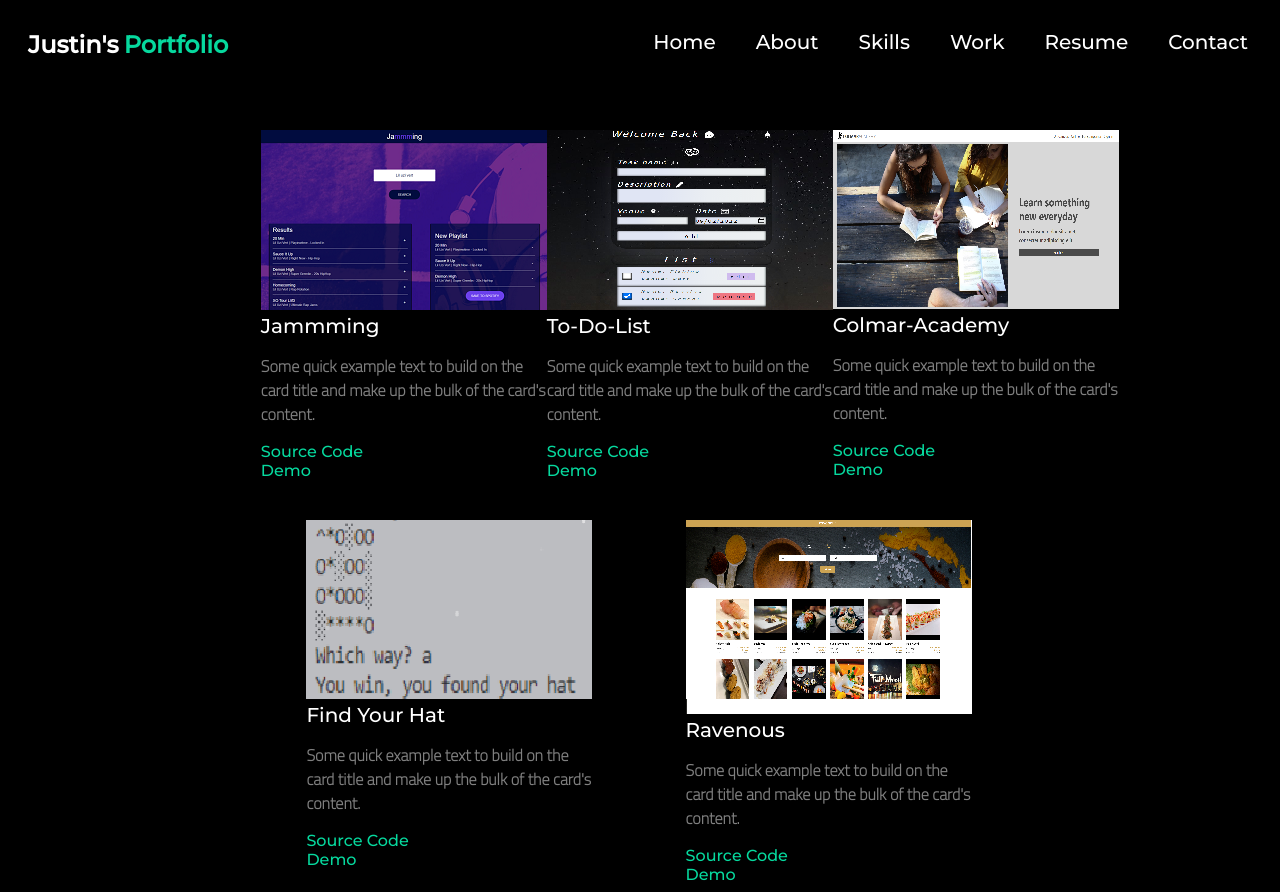
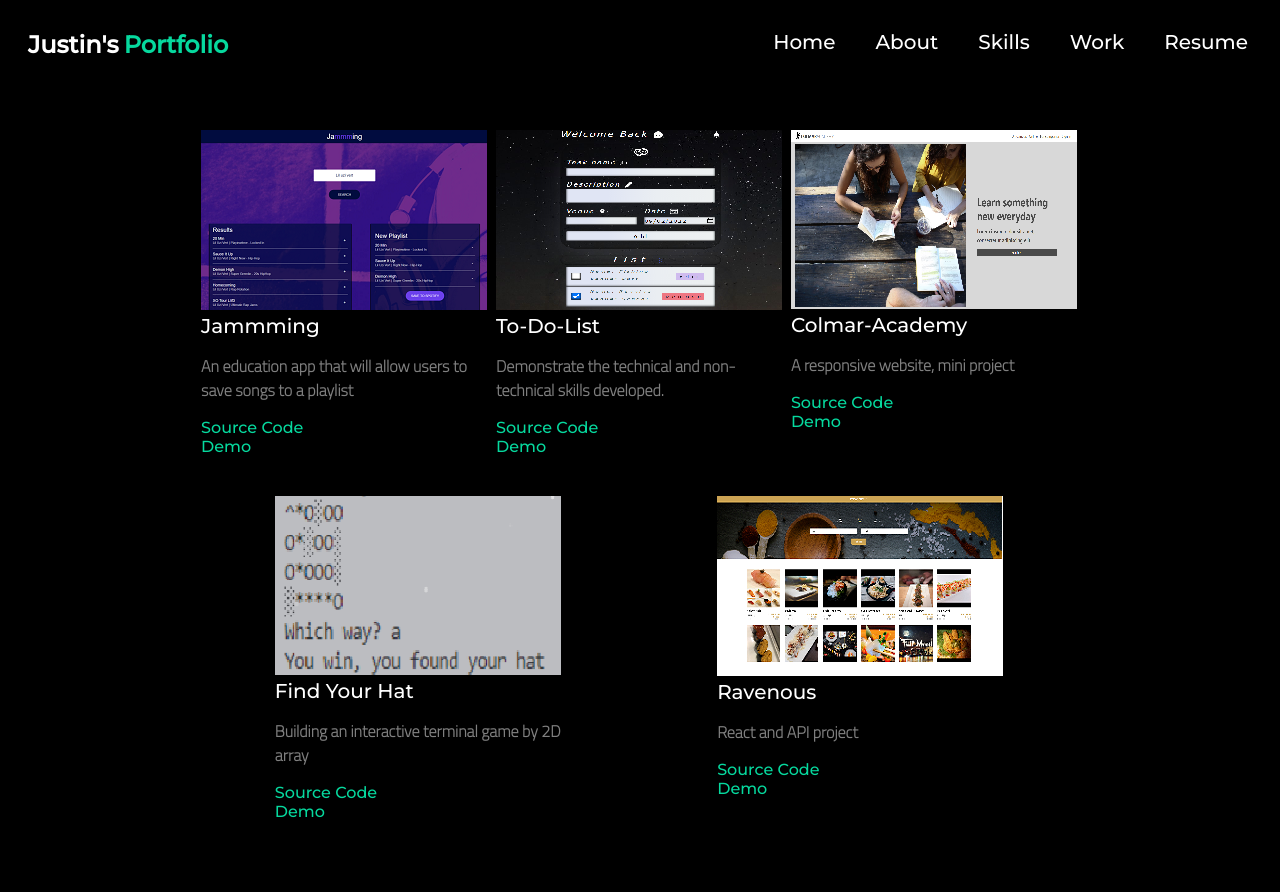
Before and after one commit to JustinPong/Portfolio, a React (Create React App) app: page /work in a window 1280 px wide. After the commit the page ends 829 px from the top, so only its background shows below. Built offline with nearby package versions, Linux system fonts and the light colour scheme.

Commit message:
nearly finish!

```diff
--- a/src/components/Nav/Nav.js
+++ b/src/components/Nav/Nav.js
@@ -20,7 +20,7 @@ function Nav() {
                 <Link to="/skills" className="link">Skills</Link>
                 <Link to="/work" className="link">Work</Link>
                 <a href={Pdf} className="link">Resume</a>
-                <Link to="/contact" className="link">Contact</Link>
+                {/* <Link to="/contact" className="link">Contact</Link> */}
             </div>
         </div>
     )
--- a/src/components/Work/Work.css
+++ b/src/components/Work/Work.css
@@ -14,7 +14,7 @@
     justify-content: space-around;
     margin: 0 auto;
     margin-top: 130px;
-    width: 60%;
+    width: 70%;
 }
 
 .work-page-bottom{
@@ -22,7 +22,7 @@
     justify-content: space-around;
     margin: 0 auto;
     margin-top: 40px;
-    width: 60%;
+    width: 70%;
 }
 
 .work-link{
--- a/src/components/Work/Work.js
+++ b/src/components/Work/Work.js
@@ -19,8 +19,7 @@ function Work() {
                     <Card.Body>
                         <Card.Title>Jammming</Card.Title>
                         <Card.Text className='card-text'>
-                            Some quick example text to build on the card title and make up the bulk of
-                            the card's content.
+                            An education app that will allow users to save songs to a playlist
                         </Card.Text>
                         <a className="work-link" href="https://github.com/JustinPong/Jammming" variant="primary">Source Code</a><br />
                         <a className="work-link" href="https://justinpong.github.io/Jammming/" variant="primary">Demo</a>
@@ -31,11 +30,10 @@ function Work() {
                     <Card.Body>
                         <Card.Title>To-Do-List</Card.Title>
                         <Card.Text className='card-text'>
-                            Some quick example text to build on the card title and make up the bulk of
-                            the card's content.
+                            Demonstrate the technical and non-technical skills developed.
                         </Card.Text>
-                        <a className="work-link" href="https://github.com/JustinPong/react-tasks-manager" variant="primary">Source Code</a><br />
-                        <a className="work-link" href="#" variant="primary">Demo</a>
+                        <a className="work-link" href="https://github.com/JustinPong/react-todo-list" variant="primary">Source Code</a><br />
+                        <a className="work-link" href="https://justinpong.github.io/react-todo-list/" variant="primary">Demo</a>
                     </Card.Body>
                 </Card>
                 <Card style={{ width: '18rem' }}>
@@ -43,8 +41,7 @@ function Work() {
                     <Card.Body>
                         <Card.Title>Colmar-Academy</Card.Title>
                         <Card.Text className='card-text'>
-                            Some quick example text to build on the card title and make up the bulk of
-                            the card's content.
+                            A responsive website, mini project
                         </Card.Text>
                         <a className="work-link" href="https://github.com/JustinPong/Colmar-Academy" variant="primary">Source Code</a><br />
                         <a className="work-link" href="https://justinpong.github.io/Colmar-Academy/" variant="primary">Demo</a>
@@ -57,8 +54,7 @@ function Work() {
                     <Card.Body>
                         <Card.Title>Find Your Hat</Card.Title>
                         <Card.Text className='card-text'>
-                            Some quick example text to build on the card title and make up the bulk of
-                            the card's content.
+                            Building an interactive terminal game by 2D array
                         </Card.Text>
                         <a className="work-link" href="https://github.com/JustinPong/find-your-hat" variant="primary">Source Code</a><br />
                         <a className="work-link" href="#" variant="primary">Demo</a>
@@ -69,8 +65,7 @@ function Work() {
                     <Card.Body>
                         <Card.Title className="card-title">Ravenous</Card.Title>
                         <Card.Text className='card-text'>
-                            Some quick example text to build on the card title and make up the bulk of
-                            the card's content.
+                            React and API project
                         </Card.Text>
                         <a className="work-link" href="https://github.com/JustinPong/Ravenous" variant="primary">Source Code</a><br />
                         <a className="work-link" href="#" variant="primary">Demo</a>
```
Also changed, not shown: package.json (+6 -1 lines), src/components/Work/Ravenous.png, 1 other file (tests, documents, lock files or other folders).
